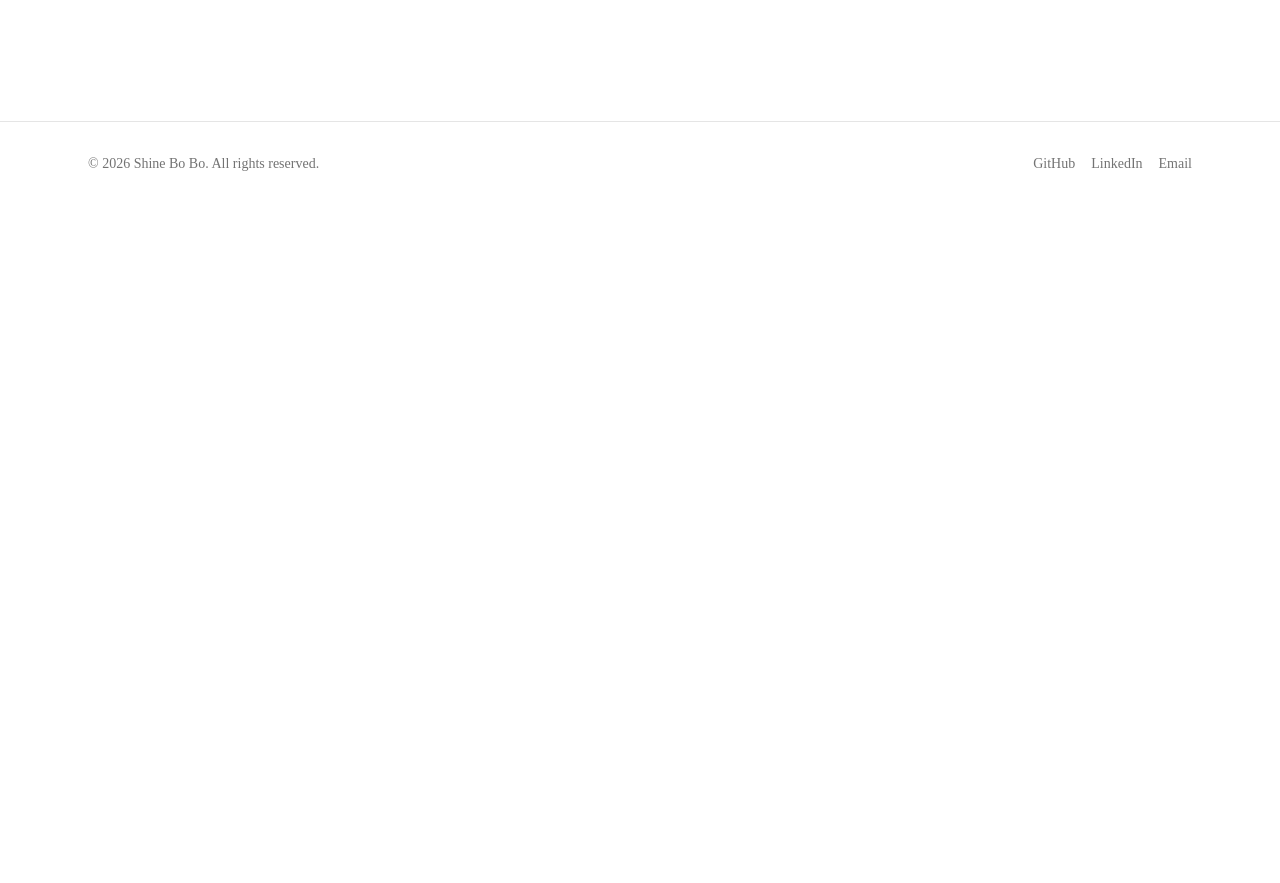
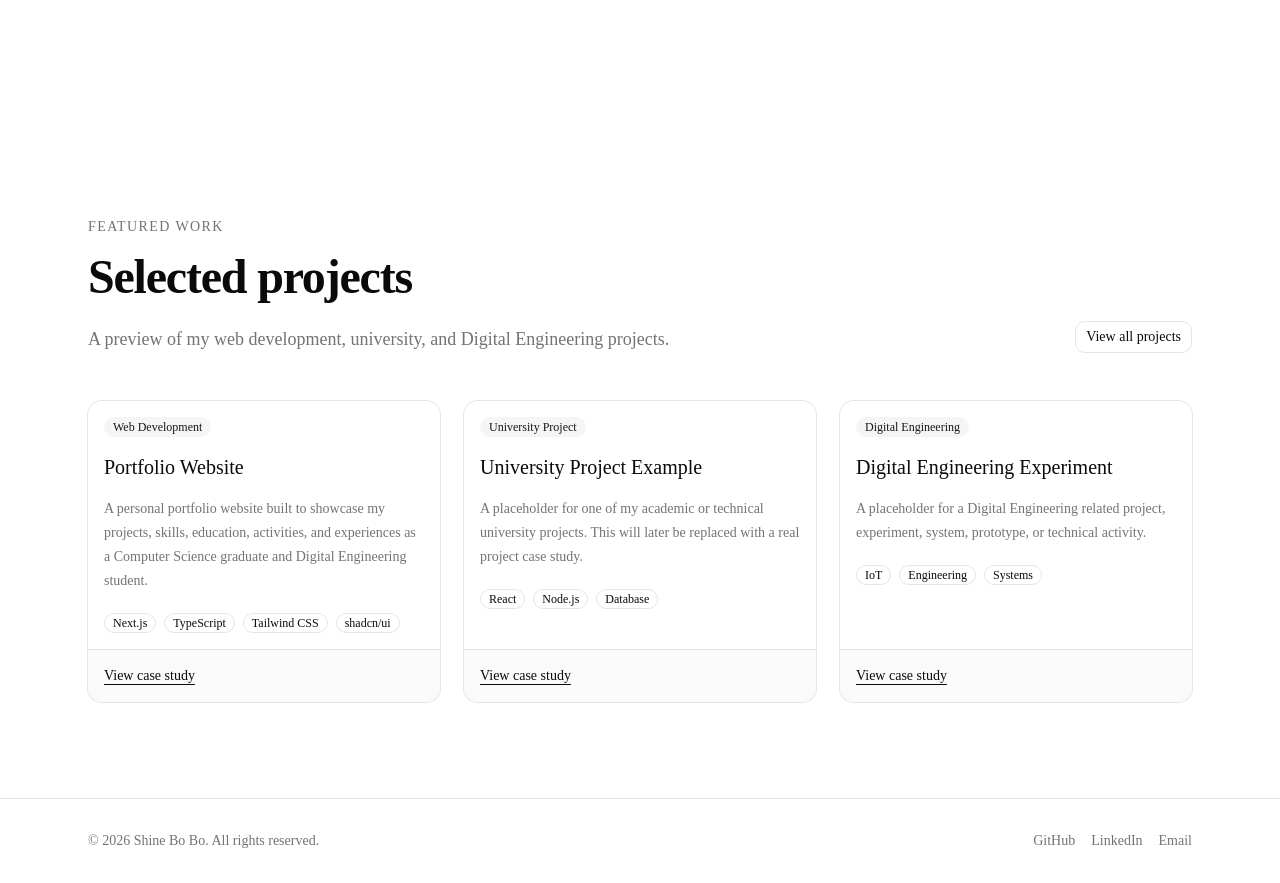
Before and after one commit to ShineBo/portfolio, a Next.js app: page / in a window 1280 px wide. Shown: the part 680-1563 px from the top of the page. Before the commit the page ends 886 px from the top, so only its background shows below. Built offline with nearby package versions, Linux system fonts and the light colour scheme.

Commit message:
feat: add featured projects preview

```diff
--- a/src/app/page.tsx
+++ b/src/app/page.tsx
@@ -1,5 +1,11 @@
+import { FeaturedProjectsSection } from "@/components/sections/featured-projects-section"
 import { HeroSection } from "@/components/sections/hero-section"
 
 export default function HomePage() {
-  return <HeroSection />
+  return (
+    <>
+      <HeroSection />
+      <FeaturedProjectsSection />
+    </>
+  )
 }
--- /dev/null
+++ b/src/components/sections/featured-projects-section.tsx
@@ -0,0 +1,33 @@
+import Link from "next/link"
+
+import { ProjectCard } from "@/components/shared/project-card"
+import { SectionContainer } from "@/components/shared/section-container"
+import { SectionHeading } from "@/components/shared/section-heading"
+import { Button } from "@/components/ui/button"
+import { projects } from "@/data/projects"
+
+export function FeaturedProjectsSection() {
+  const featuredProjects = projects.filter((project) => project.featured)
+
+  return (
+    <SectionContainer>
+      <div className="flex flex-col gap-6 sm:flex-row sm:items-end sm:justify-between">
+        <SectionHeading
+          eyebrow="Featured Work"
+          title="Selected projects"
+          description="A preview of my web development, university, and Digital Engineering projects."
+        />
+
+        <Button asChild variant="outline">
+          <Link href="/projects">View all projects</Link>
+        </Button>
+      </div>
+
+      <div className="mt-12 grid gap-6 md:grid-cols-2 lg:grid-cols-3">
+        {featuredProjects.map((project) => (
+          <ProjectCard key={project.title} project={project} />
+        ))}
+      </div>
+    </SectionContainer>
+  )
+}
--- /dev/null
+++ b/src/components/shared/project-card.tsx
@@ -0,0 +1,56 @@
+import Link from "next/link"
+
+import type { Project } from "@/data/projects"
+import { Badge } from "@/components/ui/badge"
+import {
+  Card,
+  CardContent,
+  CardFooter,
+  CardHeader,
+  CardTitle,
+} from "@/components/ui/card"
+
+type ProjectCardProps = {
+  project: Project
+}
+
+export function ProjectCard({ project }: ProjectCardProps) {
+  return (
+    <Card className="flex h-full flex-col transition-colors hover:bg-muted/40">
+      <CardHeader>
+        <div className="mb-3">
+          <Badge variant="secondary">{project.category}</Badge>
+        </div>
+
+        <CardTitle className="text-xl">
+          <Link href={project.href} className="hover:underline">
+            {project.title}
+          </Link>
+        </CardTitle>
+      </CardHeader>
+
+      <CardContent className="flex-1">
+        <p className="text-sm leading-6 text-muted-foreground">
+          {project.description}
+        </p>
+
+        <div className="mt-5 flex flex-wrap gap-2">
+          {project.techStack.map((tech) => (
+            <Badge key={tech} variant="outline">
+              {tech}
+            </Badge>
+          ))}
+        </div>
+      </CardContent>
+
+      <CardFooter>
+        <Link
+          href={project.href}
+          className="text-sm font-medium underline underline-offset-4"
+        >
+          View case study
+        </Link>
+      </CardFooter>
+    </Card>
+  )
+}
--- /dev/null
+++ b/src/data/projects.ts
@@ -0,0 +1,40 @@
+export type Project = {
+  title: string
+  description: string
+  category: string
+  techStack: string[]
+  href: string
+  github?: string
+  featured: boolean
+}
+
+export const projects: Project[] = [
+  {
+    title: "Portfolio Website",
+    description:
+      "A personal portfolio website built to showcase my projects, skills, education, activities, and experiences as a Computer Science graduate and Digital Engineering student.",
+    category: "Web Development",
+    techStack: ["Next.js", "TypeScript", "Tailwind CSS", "shadcn/ui"],
+    href: "/projects/portfolio-website",
+    github: "https://github.com/YOUR_USERNAME/portfolio",
+    featured: true,
+  },
+  {
+    title: "University Project Example",
+    description:
+      "A placeholder for one of my academic or technical university projects. This will later be replaced with a real project case study.",
+    category: "University Project",
+    techStack: ["React", "Node.js", "Database"],
+    href: "/projects/university-project-example",
+    featured: true,
+  },
+  {
+    title: "Digital Engineering Experiment",
+    description:
+      "A placeholder for a Digital Engineering related project, experiment, system, prototype, or technical activity.",
+    category: "Digital Engineering",
+    techStack: ["IoT", "Engineering", "Systems"],
+    href: "/projects/digital-engineering-experiment",
+    featured: true,
+  },
+]
```
